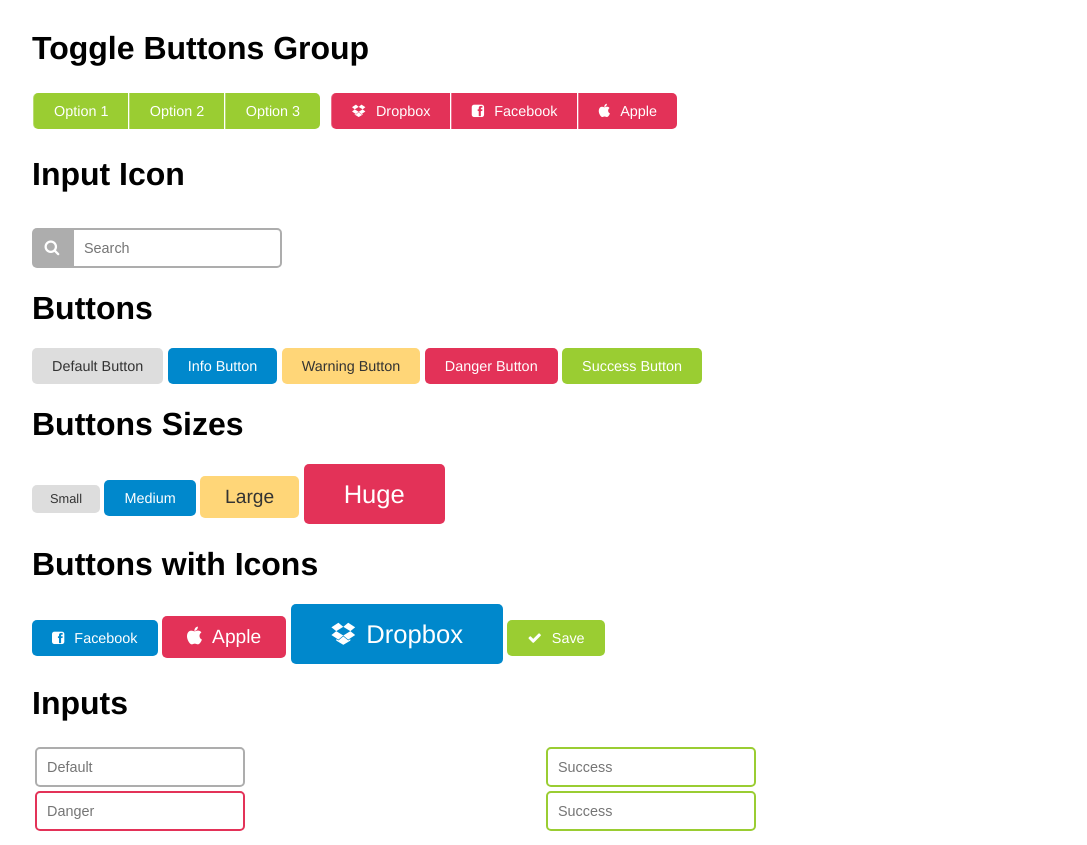
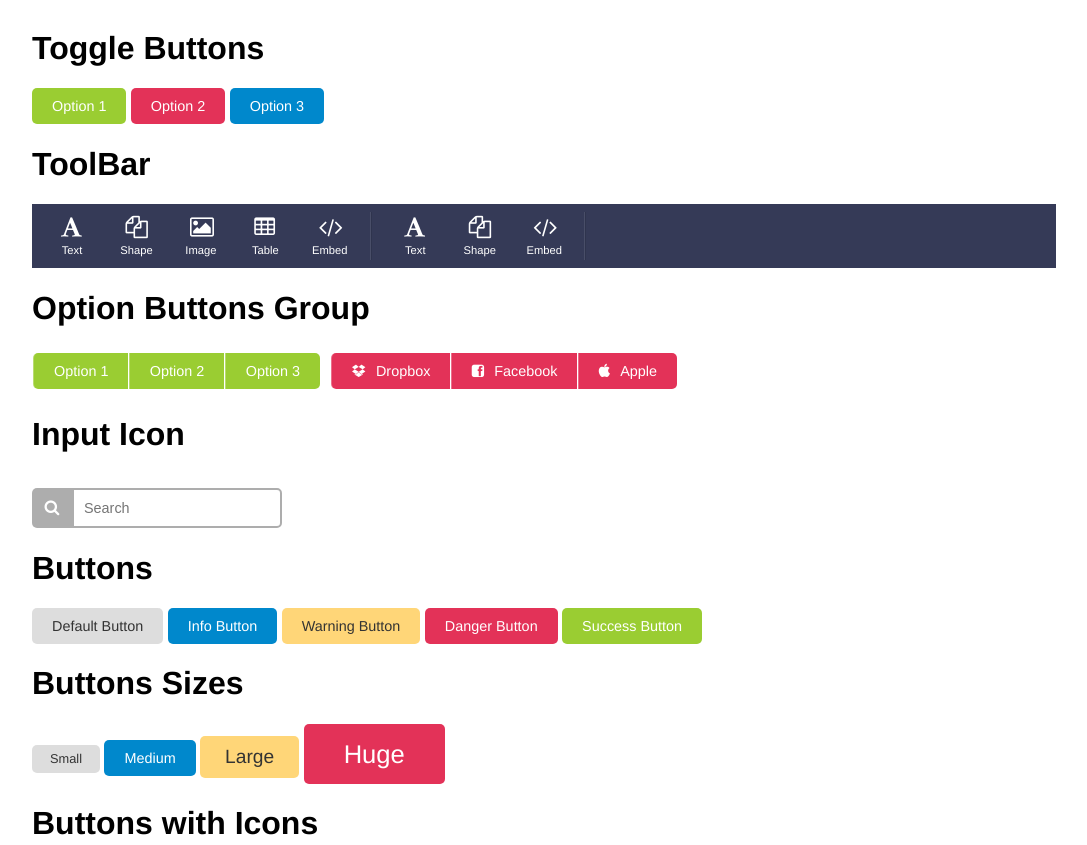
Before and after one commit to sumitnsit/MyBootstrap, a plain HTML site: page index.html in a window 1280 px wide. Shown: the top 845 px of the page, without its empty margins (96-1183 px from the left). Drawn offline with Linux system fonts and the light colour scheme.

Commit message:
Toggle Button

```diff
--- a/index.html
+++ b/index.html
@@ -19,7 +19,34 @@
 			</div>
 		</div> -->
 
-		<h1>Toggle Buttons Group</h1>
+		<h1>Toggle Buttons</h1>
+
+		<input type="checkbox" class="k_switch" name="check1" id="check1">
+		<label for="check1" class="k_btn_success">Option 1</label>
+		<input type="checkbox" class="k_switch" name="check2" id="check2">
+		<label for="check2" class="k_btn_danger">Option 2</label>
+		<input type="checkbox" class="k_switch" name="check3" id="check3">
+		<label for="check3" class="k_btn_info">Option 3</label>
+
+		<h1>ToolBar</h1>
+
+		<div class="k_tool_bar">
+			<div class="k_tool_btn_grp">
+				<div class="k_tool_btn" data-icon="&#xf031;">Text</div>
+				<div class="k_tool_btn" data-icon="&#xf0c5;">Shape</div>
+				<div class="k_tool_btn" data-icon="&#xf03e;">Image</div>
+				<div class="k_tool_btn" data-icon="&#xf0ce;">Table</div>
+				<div class="k_tool_btn" data-icon="&#xf121;">Embed</div>
+			</div>
+			<div class="k_tool_btn_grp">
+				<div class="k_tool_btn" data-icon="&#xf031;">Text</div>
+				<div class="k_tool_btn" data-icon="&#xf0c5;">Shape</div>
+				<div class="k_tool_btn" data-icon="&#xf121;">Embed</div>
+			</div>
+		</div>
+
+
+		<h1>Option Buttons Group</h1>
 		<div class="k_group_toggle">
 			<input type="radio" name="option" id="option1">
 			<label for="option1" class="k_btn_success">Option 1</label>
--- a/mybootstrap.css
+++ b/mybootstrap.css
@@ -4,6 +4,62 @@ body{
 	width: 80%;
 	margin: 30px auto;
 	font-family: Helvetica, Arial;
+}
+
+.k_switch{
+	display: none;
+}
+
+.k_switch:checked + [class^="k_btn_"]{
+  background: -webkit-linear-gradient(top, rgba(0, 0, 0, .4) 0%, rgba(0, 0, 0, 0.3) 100%);
+  box-shadow: inset 1px 2px 5px rgba(0,0,0,0.8);
+}
+
+.k_tool_btn_grp{
+	display: inline-block;
+	position: relative;
+	height: 100%;
+	padding: 0px 10px;
+	border-right: 1px solid rgba(255,255,255,0.1);
+	box-shadow: 1px 0px 0px rgba(0,0,0,0.1);
+}
+
+.k_tool_btn:hover {
+    background: -webkit-linear-gradient(top, rgba(255, 255, 255, .2) 0%, rgba(255, 255, 255, 0.1) 100%);
+}
+
+.k_tool_btn {
+	position: relative;
+	display: inline-block;
+	min-width: 60px;
+	text-align: center;
+	color: white;
+	height: 100%;
+	padding-top: 32px;
+	font-size: 0.7em;
+	box-sizing: border-box;
+	cursor: pointer;
+}
+
+.k_tool_btn:before {
+	position: absolute;
+	font-family: FontAwesome;
+	content: attr(data-icon);
+	top: 4px;
+	left: 19px;
+	font-size: 2em;
+}
+
+.k_tool_btn:active{
+  background: -webkit-linear-gradient(top, rgba(0, 0, 0, .2) 0%, rgba(0, 0, 0, 0.1) 100%);
+}
+
+.k_tool_bar{
+	height: 64px;
+	width: 100%;
+	background-color: rgb(53, 58, 87);
+	box-sizing: border-box;
+	padding: 8px 0px;
 }
 
 .k_group_toggle{
@@ -30,7 +86,9 @@ body{
 }
 
 .k_group_toggle input[type="radio"]:checked + label{
-	background: -webkit-gradient(linear, 0 0, 0 100%, from(rgba(0, 0, 0, .2)), to(rgba(0, 0, 0, 0.1)));
+	/*background: -webkit-gradient(linear, 0 0, 0 100%, from(rgba(0, 0, 0, .2)), to(rgba(0, 0, 0, 0.1)));*/
+	  background: -webkit-linear-gradient(top, rgba(0, 0, 0, .4) 0%, rgba(0, 0, 0, 0.3) 100%);
+  box-shadow: inset 1px 2px 5px rgba(0,0,0,0.8);
 }
 
 
```
